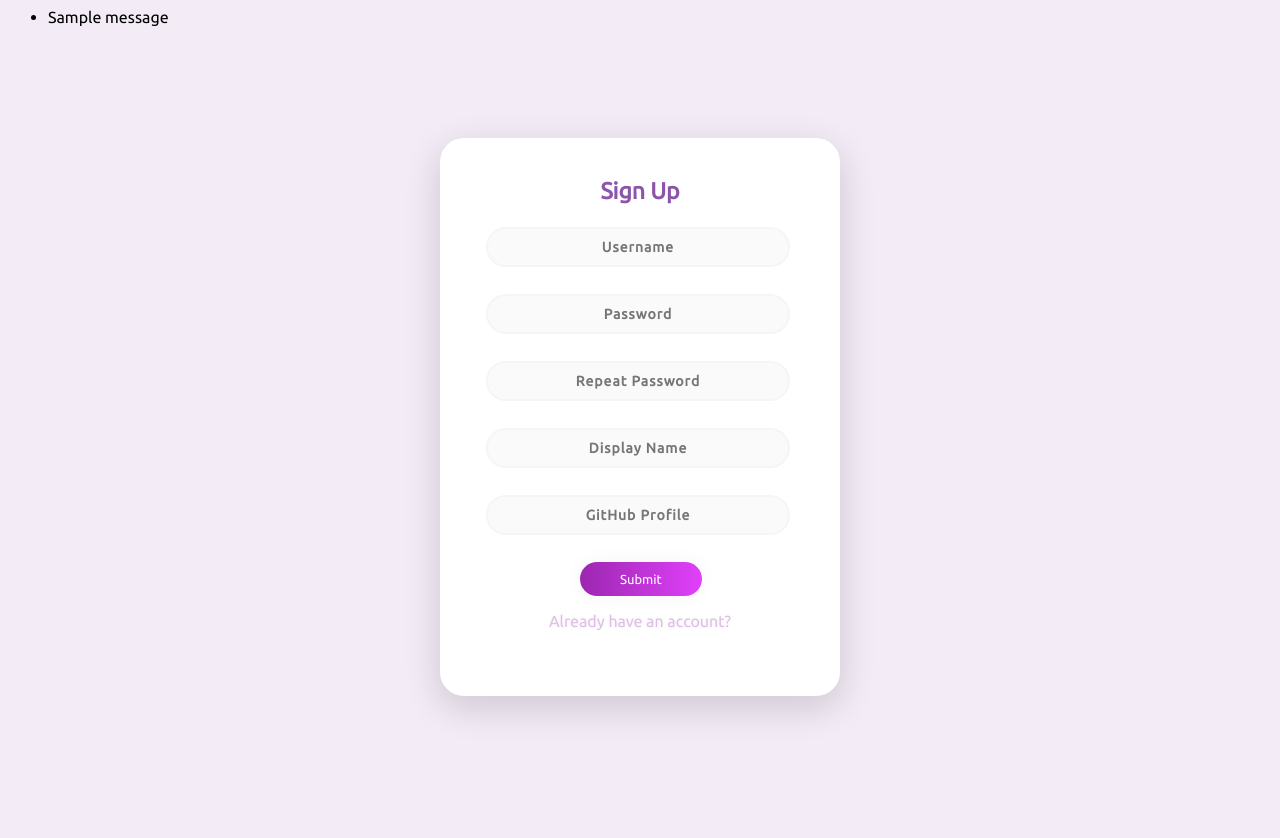
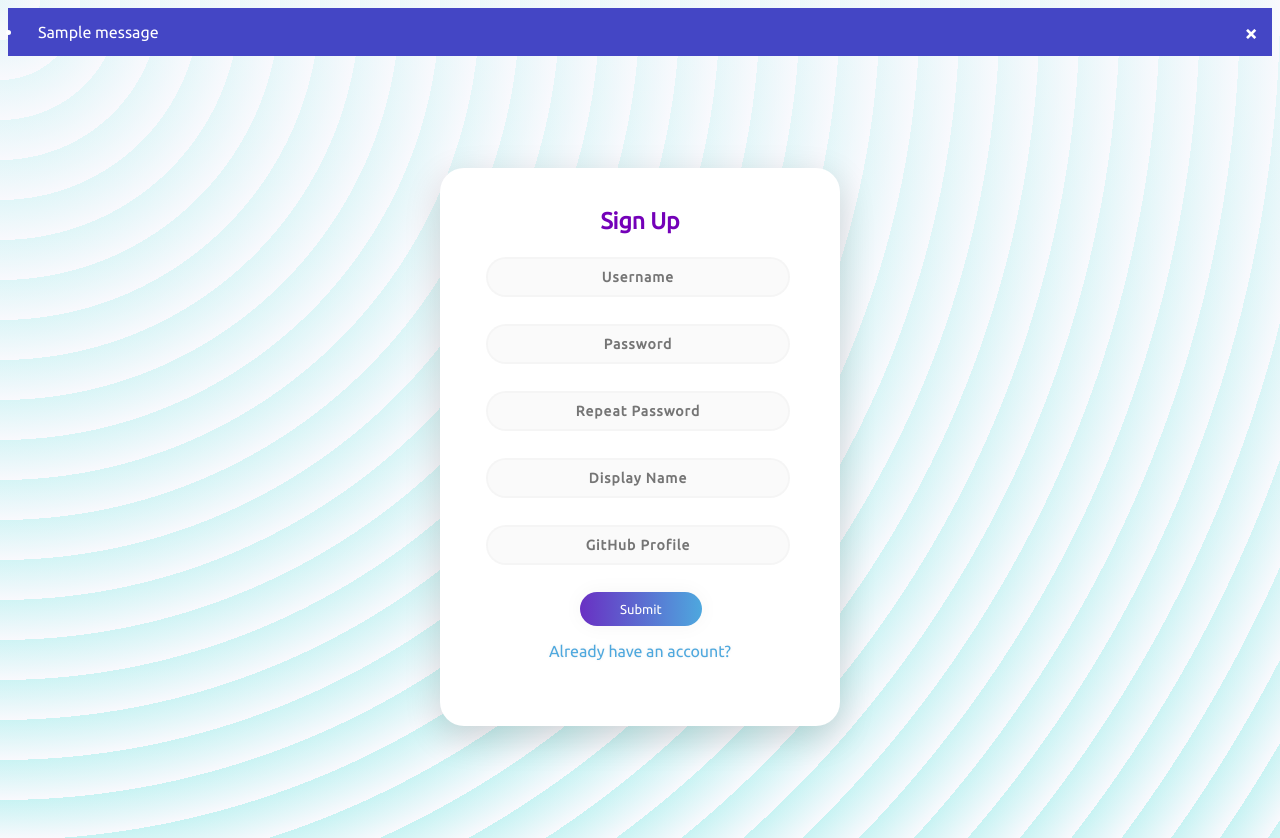
Before and after one commit to GraceFu/CMPUT404-F21-Project, a Django app: page /signup in a window 1280 px wide. Before the commit the page ends 715 px from the top, so only its background shows below. Run offline with Django 3.2, Linux system fonts and the light colour scheme; tables that the repository leaves empty hold one stand-in row (values such as "Sample post"); one stand-in notice (Sample message) is shown.

Commit message:
change ui design

```diff
--- a/app/api/forms.py
+++ b/app/api/forms.py
@@ -14,7 +14,7 @@ class NewUserForm(UserCreationForm):
         model = User
         # password1 is the initial password, password2 is the password confirmation
         fields = ("username", "password1", "password2",
-                  "display_name", "github")
+                  "displayName", "github")
 
     def save(self, commit=True):
         user = super(NewUserForm, self).save(commit=False)
--- a/app/api/static/styles/auth.css
+++ b/app/api/static/styles/auth.css
@@ -1,5 +1,11 @@
 body {
-  background-color: #f3ebf6;
+  background-color: #f9f9fd;
+  background-image: repeating-radial-gradient(
+      circle at 0 0,
+      transparent 0,
+      #f9f9fd 40px
+    ),
+    repeating-linear-gradient(#c7f3f355, #c7f3f3);
   font-family: "Ubuntu", sans-serif;
 }
 
@@ -15,7 +21,7 @@ body {
 
 .sign {
   padding-top: 40px;
-  color: #8c55aa;
+  color: #7400b8;
   font-family: "Ubuntu", sans-serif;
   font-weight: bold;
   font-size: 23px;
@@ -74,7 +80,7 @@ box.form1 {
   cursor: pointer;
   border-radius: 5em;
   color: #fff;
-  background: linear-gradient(to right, #9c27b0, #e040fb);
+  background: linear-gradient(to right, #6930c3, #4ea8de);
   border: 0;
   padding-left: 40px;
   padding-right: 40px;
@@ -94,7 +100,7 @@ box.form1 {
 
 a {
   text-shadow: 0px 0px 3px rgba(117, 117, 117, 0.12);
-  color: #e1bee7;
+  color: #4ea8de;
   text-decoration: none;
 }
 
--- a/app/api/templates/messages.html
+++ b/app/api/templates/messages.html
@@ -1,7 +1,38 @@
+<style>
+.messages {
+  padding: 15px;
+  background-color: #4446c5; /* Red */
+  color: white;
+  margin-bottom: 15px;
+}
+
+.msgtext {
+    padding-left: 15px;
+    font-family: "Ubuntu", sans-serif;
+}
+
+.closebtn {
+  margin-left: 15px;
+  color: white;
+  font-weight: bold;
+  float: right;
+  font-size: 22px;
+  line-height: 20px;
+  cursor: pointer;
+  transition: 0.3s;
+}
+
+.closebtn:hover {
+  color: black;
+}
+</style>
+
 {% if messages %}
 <ul class="messages">
     {% for message in messages %}
-    <li {% if message.tags %} class="{{ message.tags }}" {% endif %}>{{ message }}</li>
+    <li class="msgtext" {% if message.tags %} class="{{ message.tags }}" {% endif %}>{{ message }}
+        <span class="closebtn" onclick="this.parentElement.parentElement.style.display='none';">&times;</span>
+    </li>
     {% endfor %}
 </ul>
 {% endif %}
--- a/app/api/templates/signup.html
+++ b/app/api/templates/signup.html
@@ -17,11 +17,11 @@
       <div class="main">
         <p class="sign" align="center">Sign Up</p>
           <form method='POST'>
-            <input class="un" type="text" name="username" id="username" align="center" placeholder="Username" value="{{ username }}" required />
-            <input class="pass" type="password" name="password1" id="password1" align="center" placeholder="Password" value="{{ password1 }}" required />
-            <input class="pass" type="password" name="password2" id="password2" align="center" placeholder="Repeat Password" value="{{ password2 }}" required />
-            <input class="un" type="text" name="display_name" id="display_name" align="center" placeholder="Display Name" value="{{ display_name }}" required />
-            <input class="un" type="url" name="github" id="github" align="center" placeholder="GitHub Profile" value="{{ github }}" required />
+            <input class="un" type="text" name="username" align="center" placeholder="Username" value="{{ username }}" required />
+            <input class="pass" type="password" name="password1" align="center" placeholder="Password" value="{{ password1 }}" required />
+            <input class="pass" type="password" name="password2" align="center" placeholder="Repeat Password" value="{{ password2 }}" required />
+            <input class="un" type="text" name="displayName" align="center" placeholder="Display Name" value="{{ displayName }}" required />
+            <input class="un" type="url" name="github" align="center" placeholder="GitHub Profile" value="{{ github }}" required />
             <input class="submit" type="submit" align="center" value="Submit">
           </form>
           <p class="login" align="center"><a href="/login">Already have an account?</p>
--- a/app/api/views/auth.py
+++ b/app/api/views/auth.py
@@ -39,9 +39,8 @@ def login_request(request):
                 login(request, user)
                 messages.info(request, f"You are now logged in as {username}.")
                 return redirect("homepage")
-            else:
-                messages.error(request, "Invalid username or password.")
         else:
-            messages.error(request, "Invalid username or password.")
+            messages.error(
+                request, "Invalid username or password. Or your account has not been approved yet.")
     form = AuthenticationForm()
     return render(request=request, template_name="login.html", context={"form": form})
```
